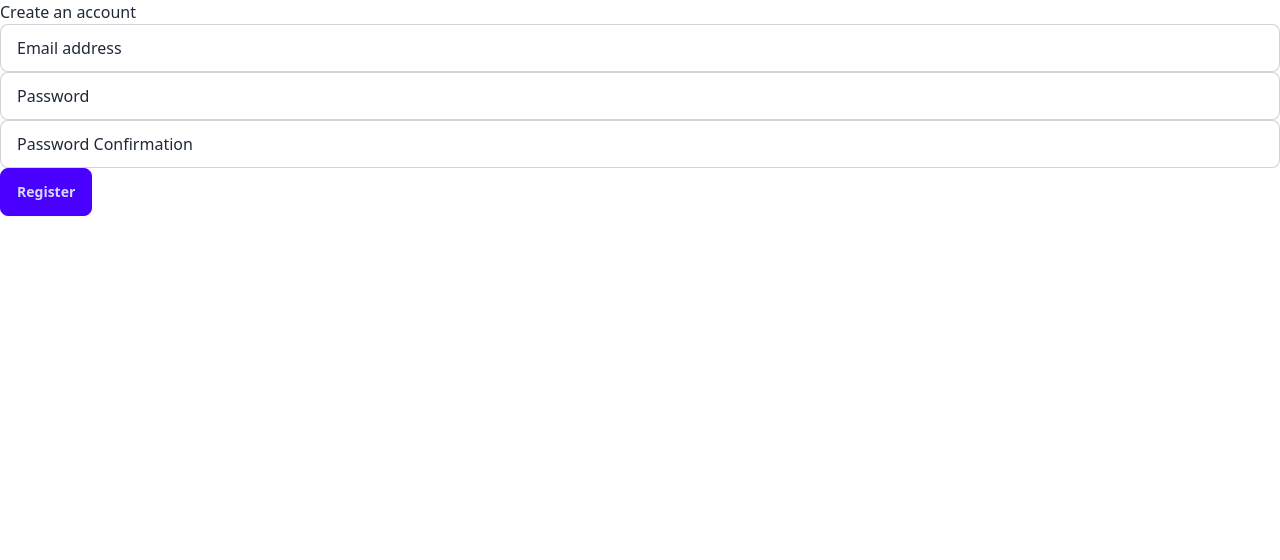
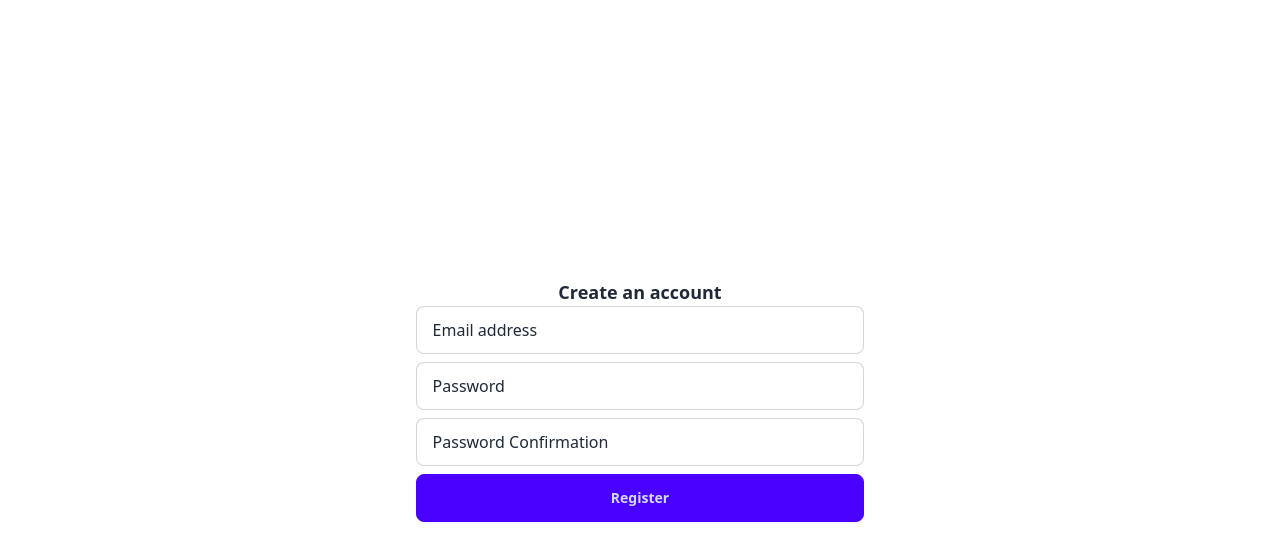
Before and after one commit to Ja-Uyoma/ticket-booking-application, a React (Vite) app: page /register in a window 1280 px wide. Shown: the top 560 px of the page. Built offline with nearby package versions, Linux system fonts and the light colour scheme.

Commit message:
feat: style the register form

```diff
--- a/src/client/routes/register.jsx
+++ b/src/client/routes/register.jsx
@@ -27,12 +27,11 @@ export async function registerAction({ request }) {
 
 export default function Register() {
   return (
-    <div>
-      <div>
-        <h2>Create an account</h2>
-      </div>
+    <div className="flex flex-col items-center justify-center h-screen">
+      <h2 className="text-lg font-bold">Create an account</h2>
 
       <Form className="form-control" action="/register" method="POST">
+        <div className="flex flex-col gap-2">
           <label htmlFor="email" className="input input-bordered flex items-center gap-2">
             Email address
             {/* */}
@@ -65,7 +64,6 @@ export default function Register() {
             />
           </label>
 
-        <div>
           <button type="submit" className="btn btn-primary">
             Register
           </button>
```
Lines whose indentation alone changed are shown as unchanged.
